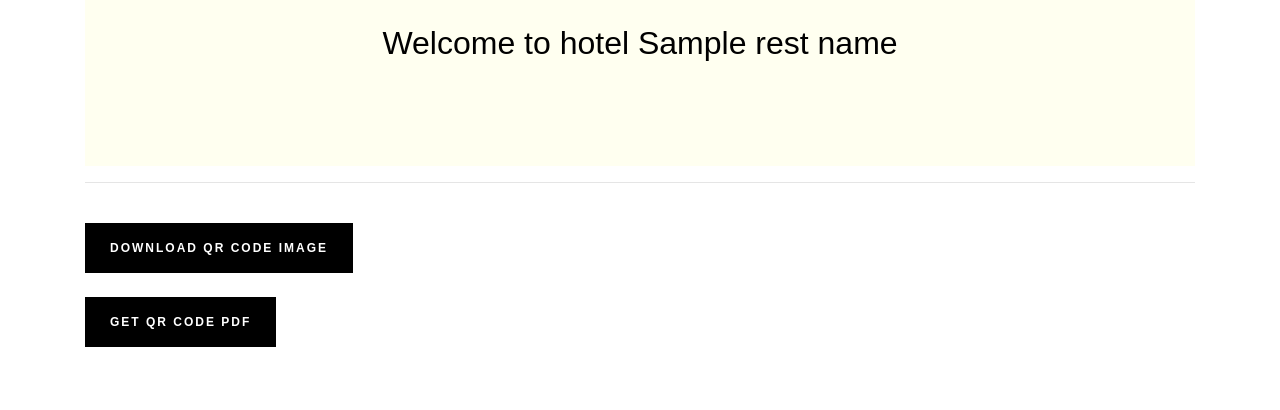
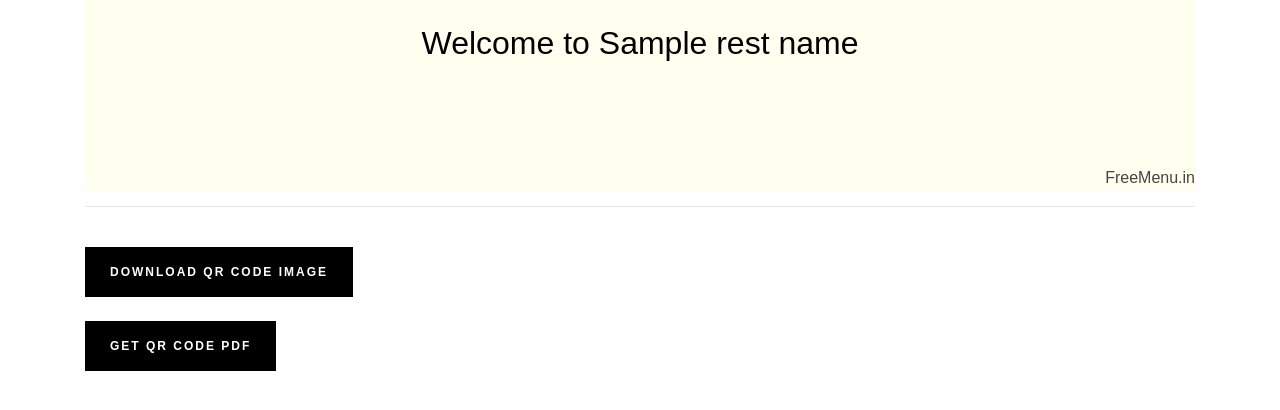
Before and after one commit to girishvr/FreeMenu, a Flask app: template templates/get_qr.html in a window 1280 px wide. Shown: the top 410 px of the page. Run offline with Flask 3, Linux system fonts and the light colour scheme; the template is opened without the code that fills it: most values are stand-ins (such as "Sample title", 1, 10 or a date in 2020); some libraries are stand-ins or nearby versions.

Commit message:
Branding on QR page

```diff
--- a/static/index_custom.css
+++ b/static/index_custom.css
@@ -18,6 +18,20 @@ h1, h2, h3, h4, h5, h6 {
   margin-left: auto;
   margin-right: auto;
   width: 50%;
+}
+
+/*Used on qr page for branding*/
+.copyright {
+    float: right;
+    color: #444;
+}
+
+.footer {
+    float: right;
+}
+
+.qr-view {
+    background-color: ivory;
 }
 
 .alert-warning {
--- a/templates/get_qr.html
+++ b/templates/get_qr.html
@@ -6,15 +6,9 @@
 
 	<body>
 
-		<style type="text/css">
-			.qr-view {
-				background-color: ivory;
-			}
-		</style>
-
 		<div class="qr-view" id="qr-view">
 		<br>
-		<h2 class="center">Welcome to hotel {{rest_name}}</h2>
+		<h2 class="center">Welcome to {{rest_name}}</h2>
 		<br>
 		<br>
 
@@ -32,6 +26,14 @@
 		<br>
 
 		<!-- qr-view -->
+
+
+		<!--Footer-->
+		<div id="footer">
+			<a class = 'copyright' href="freemenu.in">FreeMenu.in</a>
+			<div style="clear: both"></div>
+		</div>
+
 		</div>
 
 
```
